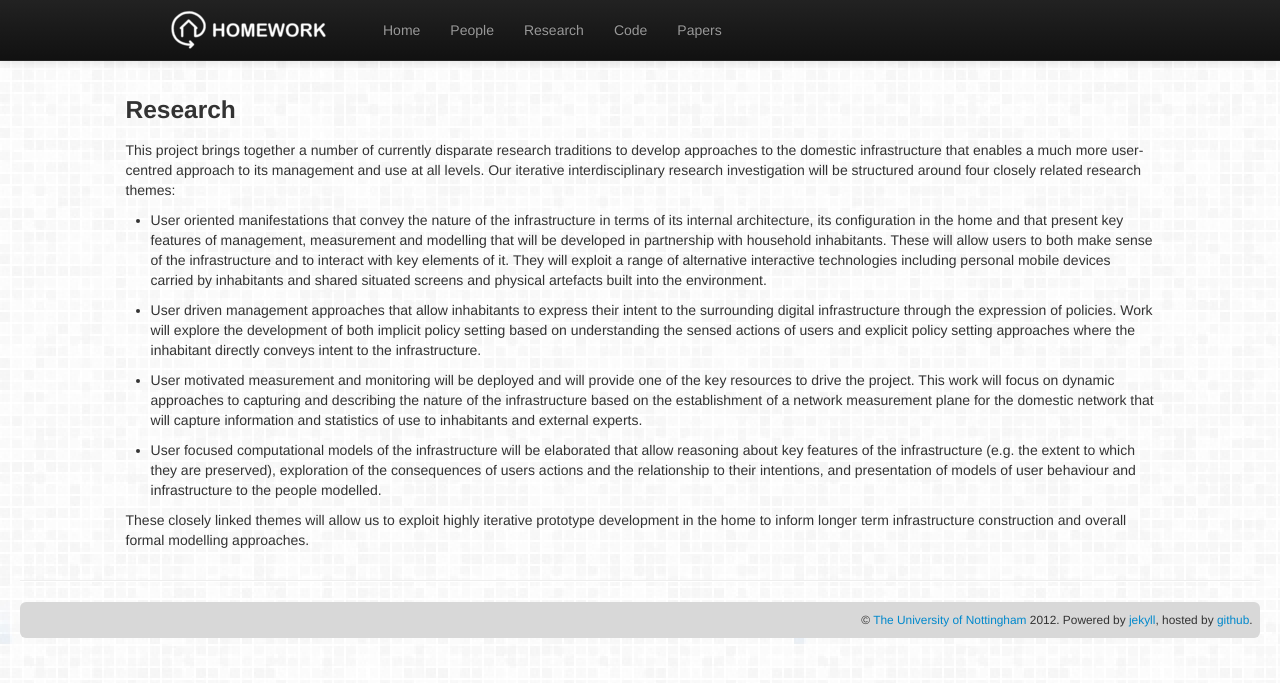
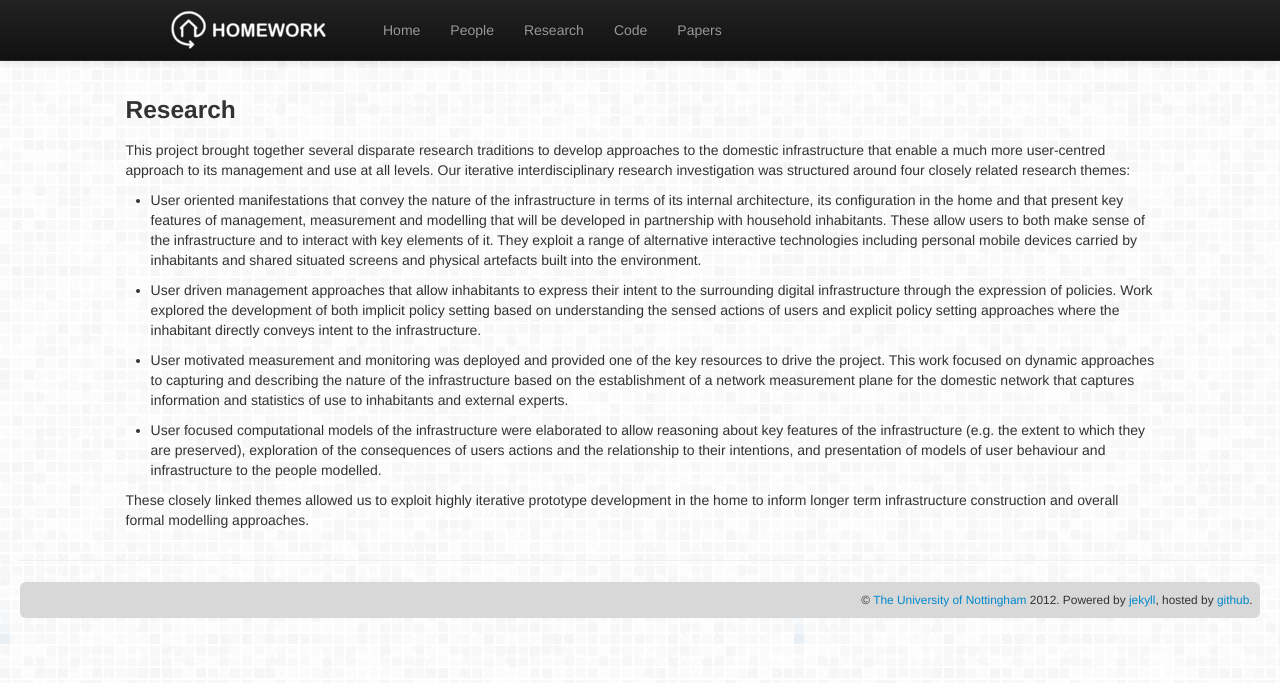
Before and after one commit to homework/homework.github.com, a Jekyll site: the page built from research.md, in a window 1280 px wide. Shown: the top 683 px of the page. Built offline with Jekyll 4.4.1, drawn with Linux system fonts in a browser that asks for light colours; nearby versions of some CDN libraries; library files that are not in the unit come from our copies; Markdown is read by kramdown in place of the engine named in the settings.

Commit message:
[research] fix tense

```diff
--- a/research.md
+++ b/research.md
@@ -5,14 +5,14 @@ description: the homework project &rdquo; research
 
 ### Research
 
-This project brings together a number of currently disparate research traditions to develop approaches to the domestic infrastructure that enables a much more user-centred approach to its management and use at all levels. Our iterative interdisciplinary research investigation will be structured around four closely related research themes:
+This project brought together several disparate research traditions to develop approaches to the domestic infrastructure that enable a much more user-centred approach to its management and use at all levels. Our iterative interdisciplinary research investigation was structured around four closely related research themes:
 
-+ User oriented manifestations that convey the nature of the infrastructure in terms of its internal architecture, its configuration in the home and that present key features of management, measurement and modelling that will be developed in partnership with household inhabitants. These will allow users to both make sense of the infrastructure and to interact with key elements of it. They will exploit a range of alternative interactive technologies including personal mobile devices carried by inhabitants and shared situated screens and physical artefacts built into the environment.
++ User oriented manifestations that convey the nature of the infrastructure in terms of its internal architecture, its configuration in the home and that present key features of management, measurement and modelling that will be developed in partnership with household inhabitants. These allow users to both make sense of the infrastructure and to interact with key elements of it. They exploit a range of alternative interactive technologies including personal mobile devices carried by inhabitants and shared situated screens and physical artefacts built into the environment.
 
-+ User driven management approaches that allow inhabitants to express their intent to the surrounding digital infrastructure through the expression of policies. Work will explore the development of both implicit policy setting based on understanding the sensed actions of users and explicit policy setting approaches where the inhabitant directly conveys intent to the infrastructure.
++ User driven management approaches that allow inhabitants to express their intent to the surrounding digital infrastructure through the expression of policies. Work explored the development of both implicit policy setting based on understanding the sensed actions of users and explicit policy setting approaches where the inhabitant directly conveys intent to the infrastructure.
 
-+ User motivated measurement and monitoring will be deployed and will provide one of the key resources to drive the project. This work will focus on dynamic approaches to capturing and describing the nature of the infrastructure based on the establishment of a network measurement plane for the domestic network that will capture information and statistics of use to inhabitants and external experts.
++ User motivated measurement and monitoring was deployed and provided one of the key resources to drive the project. This work focused on dynamic approaches to capturing and describing the nature of the infrastructure based on the establishment of a network measurement plane for the domestic network that captures information and statistics of use to inhabitants and external experts.
 
-+ User focused computational models of the infrastructure will be elaborated that allow reasoning about key features of the infrastructure (e.g. the extent to which they are preserved), exploration of the consequences of users actions and the relationship to their intentions, and presentation of models of user behaviour and infrastructure to the people modelled.
++ User focused computational models of the infrastructure were elaborated to allow reasoning about key features of the infrastructure (e.g. the extent to which they are preserved), exploration of the consequences of users actions and the relationship to their intentions, and presentation of models of user behaviour and infrastructure to the people modelled.
 
-These closely linked themes will allow us to exploit highly iterative prototype development in the home to inform longer term infrastructure construction and overall formal modelling approaches.
+These closely linked themes allowed us to exploit highly iterative prototype development in the home to inform longer term infrastructure construction and overall formal modelling approaches.
```
